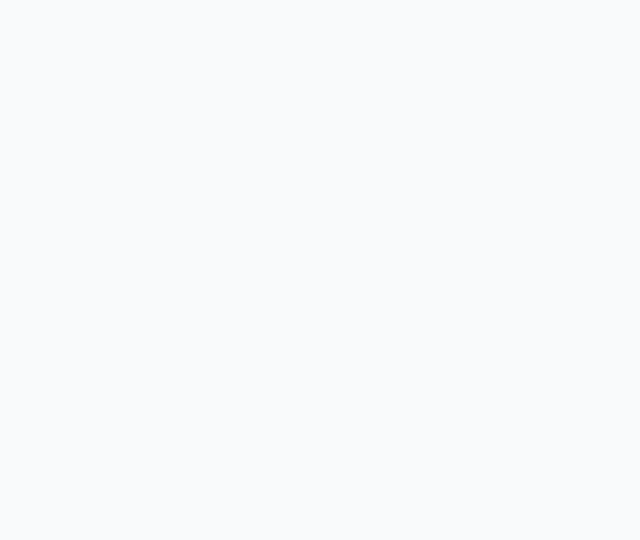
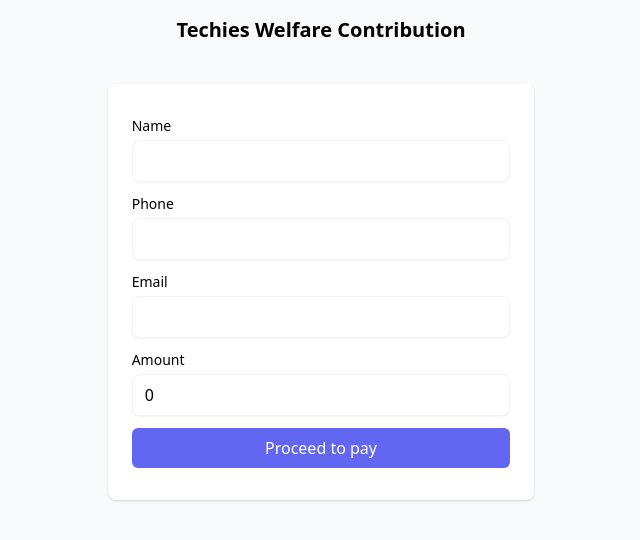
Before and after one commit to habbes/techies-welfare, a Vue app in the folder webapp/: page /pay in a window 1280 px wide. Before the commit this address had no page. Shown: the top 540 px of the page, without its empty margins (319-959 px from the left). Built offline with nearby package versions, Linux system fonts and the light colour scheme.

Commit message:
Update payment url

```diff
--- a/webapp/src/router/router.ts
+++ b/webapp/src/router/router.ts
@@ -4,7 +4,7 @@
 const router = createRouter({
   history: createWebHistory(),
   routes: [
-    { path: '/payment', component: PaymentPage }
+    { path: '/pay', component: PaymentPage }
   ]
 });
 
--- a/webapp/src/ui-components/button/button.vue
+++ b/webapp/src/ui-components/button/button.vue
@@ -1,7 +1,7 @@
 <template>
   <button
     type="button"
-    class="rounded-md inline-flex justify-center bg-indigo-500 text-white px-3 py-2"
+    class="rounded-md inline-flex justify-center bg-indigo-500 text-white px-3 py-2 hover:bg-indigo-700"
     :class="classes"
   >
     <slot></slot>
```
Also changed, not shown: 1 other file (tests, documents, lock files or other folders).
